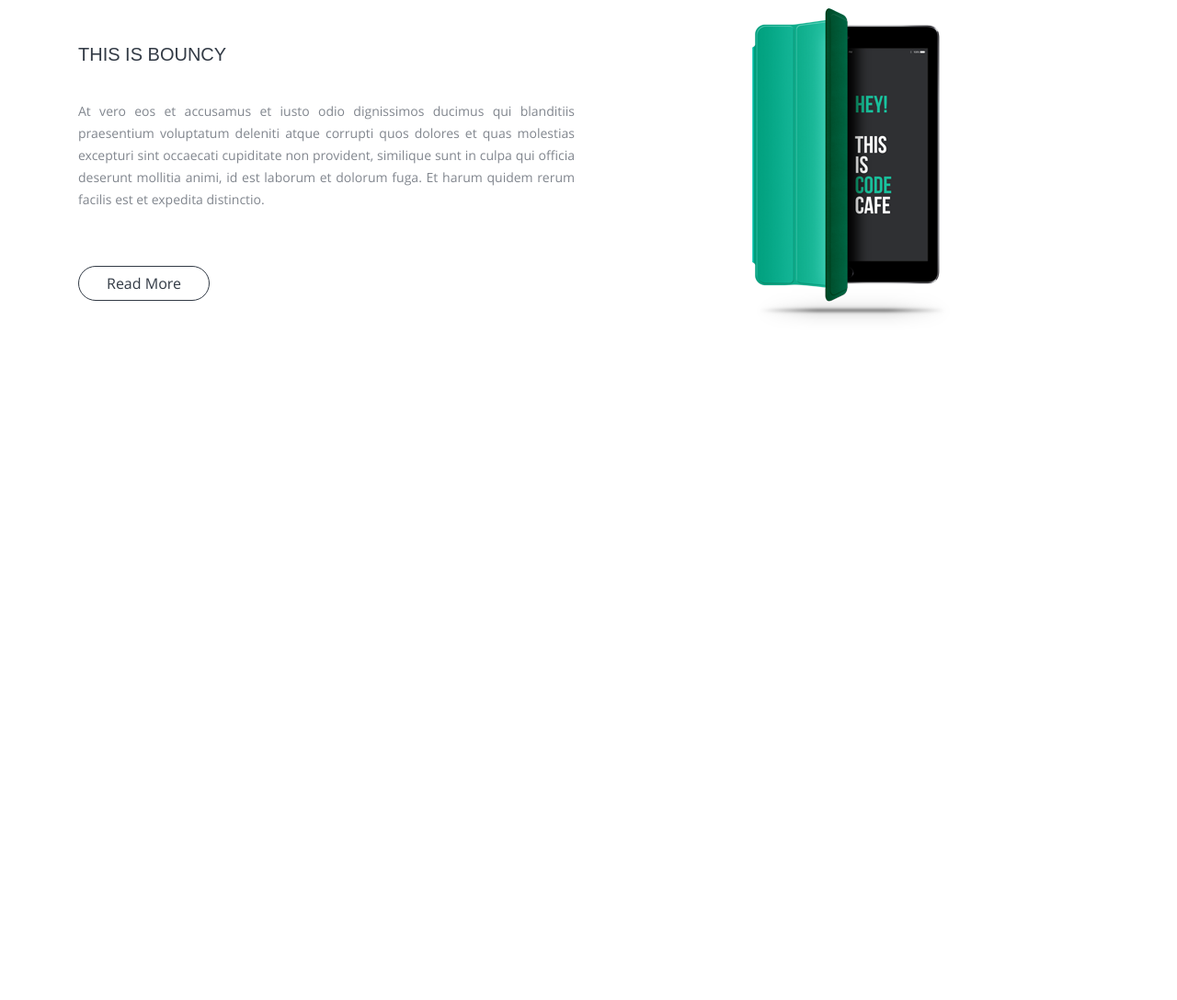
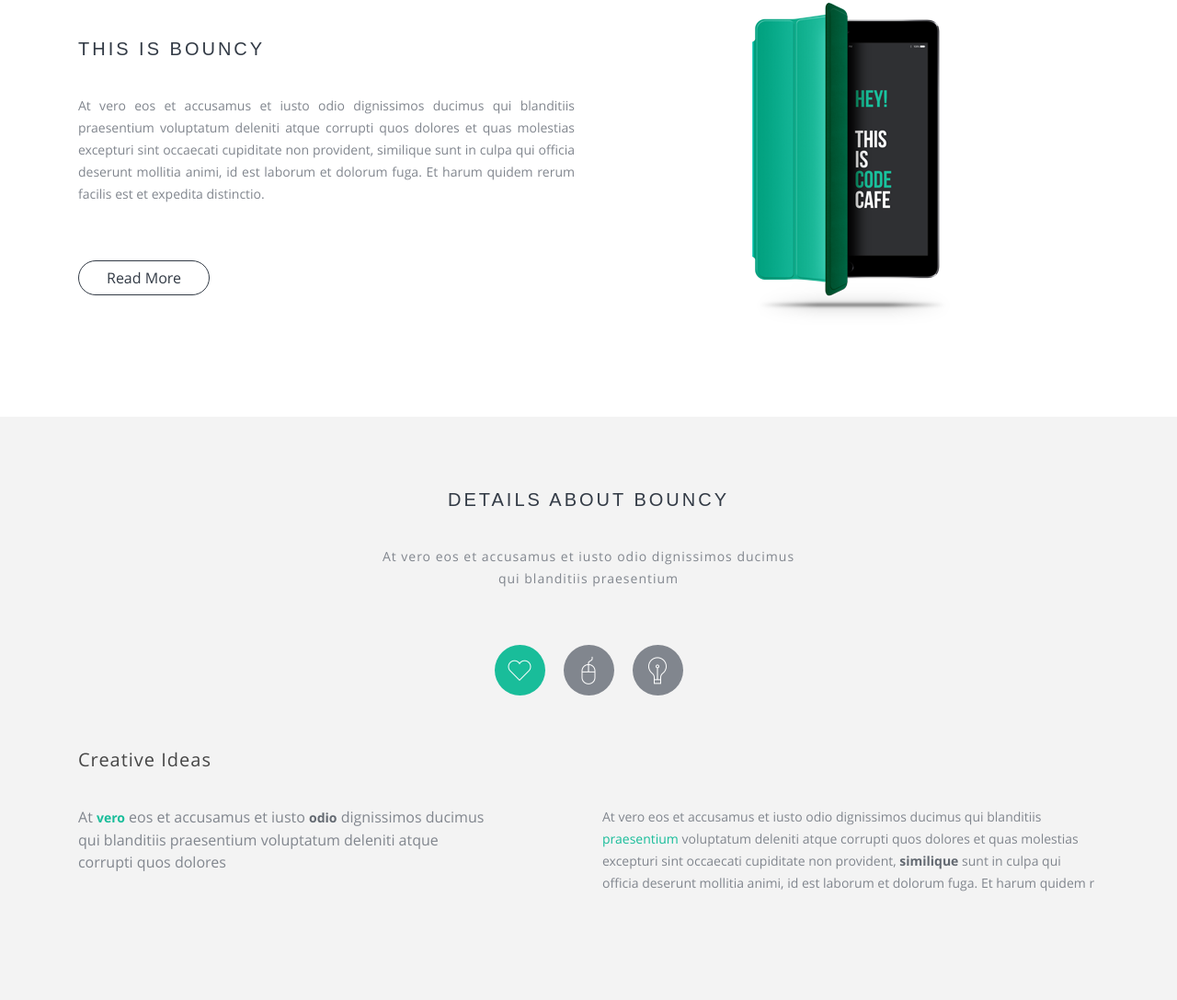
Before and after one commit to BohdanK226/Bouncy, a plain HTML site: page index.html in a window 1280 px wide. Shown: the part 818-1905 px from the top of the page at 92% size. Before the commit the page ends 1277 px from the top, so only its background shows below. Drawn offline with Linux system fonts and the light colour scheme; a web font is replaced by a local one.

Commit message:
done section about

```diff
--- a/css/css-reset.css
+++ b/css/css-reset.css
@@ -44,6 +44,7 @@ table {
 
 a:hover {
 	text-decoration: none;
+	color: inherit;
 }
 
 button:focus {
--- a/index.html
+++ b/index.html
@@ -50,7 +50,7 @@
         <h1 class="title">we are code cafe</h1>
         <p class="subtitle">At vero eos et accusamus et iusto odio dignissimos ducimus qui blanditiis praesentium
             voluptatum</p>
-        <a href="#" class="pe-7s-angle-down"></a>
+        <a href="#" class="style-cst-icon pe-7s-angle-down"></a>
     </div>
 </header>
 <section class="bouncy">
@@ -70,7 +70,28 @@
             <div class="ipad col-12 col-md-6"></div>
         </div>
     </div>
-
+</section>
+<section class="about">
+    <div class="container">
+        <h2 class="title">DetailS ABOUT BOUNCY</h2>
+        <p class="subtitle">At vero eos et accusamus et iusto odio dignissimos ducimus qui blanditiis praesentium</p>
+        <ul class="icons-menu">
+            <li><a href="#like" class="pe-7s-like style-cst-icon active"></a></li>
+            <li><a href="#mouse" class="pe-7s-mouse style-cst-icon"></a></li>
+            <li><a href="#light" class="pe-7s-light style-cst-icon"></a></li>
+        </ul>
+        <h3 class="content-title">Creative ideas</h3>
+        <div class="row">
+            <div class="col-12 col-md-5"><p class="main-font left-side">At <strong class="green">vero</strong> eos et accusamus et iusto
+                <strong>odio</strong> dignissimos ducimus
+                qui blanditiis
+                praesentium voluptatum deleniti atque corrupti quos dolores </p></div>
+            <div class="col-12 offset-md-1 col-md-6"><p class="main-font">At vero eos et accusamus et iusto odio dignissimos ducimus qui
+                blanditiis <span class="green">praesentium</span> voluptatum deleniti atque corrupti quos dolores et quas molestias excepturi sint
+                occaecati cupiditate non provident, <strong>similique</strong> sunt in culpa qui officia deserunt mollitia animi, id est
+                laborum et dolorum fuga. Et harum quidem r</p></div>
+        </div>
+    </div>
 </section>
 </body>
 </html>
--- a/js/script.js
+++ b/js/script.js
@@ -8,4 +8,21 @@ $(document).ready(function () {
             smartSpeed: 1000
         }
     );
+
+    function menu_togler(selector, clickElement) {
+            if (!clickElement.hasClass('active')){
+                selector.each(function () {
+                    $(this).removeClass('active')
+                });
+                clickElement.addClass('active');
+            }
+    }
+
+    $('.style-cst-icon').click(function () {
+        menu_togler($('.style-cst-icon'), $(this));
+    });
+
+    $('.nav-item').click(function () {
+        menu_togler($('.nav-item'), $(this));
+    })
 });
--- a/scss/style.scss
+++ b/scss/style.scss
@@ -4,6 +4,7 @@
 @import "../css/fonts.css";
 
 $green: #19bd9a;
+$gray: #81868e;
 $paddings: 80px 0 100px 0;
 
 @mixin max-screen($res) {
@@ -22,7 +23,18 @@ $paddings: 80px 0 100px 0;
 
 .subtitle {
   text-align: center;
-  margin-bottom: 60px;
+  max-width: 470px;
+  margin: auto auto 60px auto;
+  letter-spacing: 1px;
+}
+
+.content-title {
+  color: #464646;
+  font-family: OpenSansRegular, Arial, sans-serif;
+  font-size: 20px;
+  letter-spacing: 1px;
+  margin-bottom: 40px;
+  text-transform: capitalize;
 }
 
 .main-font strong {
@@ -42,6 +54,7 @@ $paddings: 80px 0 100px 0;
   text-align: center;
   margin-bottom: 40px;
   font-size: 20px;
+  letter-spacing: 3px;
 }
 
 .custom-btn {
@@ -57,6 +70,26 @@ $paddings: 80px 0 100px 0;
   -moz-border-radius: 25px;
   border-radius: 25px;
   margin: 60px 0 20px 0;
+}
+
+.style-cst-icon {
+  color: white;
+  font-size: 30px;
+  display: flex;
+  height: 55px;
+  width: 55px;
+  margin: auto;
+  background-color: $gray;
+  border-radius: 50%;
+  justify-content: center;
+  align-items: center;
+  &:hover {
+    color: white;
+  }
+}
+
+.style-cst-icon.active {
+  background-color: $green;
 }
 
 .navbar-brand {
@@ -84,9 +117,9 @@ header {
     }
   }
   .navbar .nav-item  {
-    padding: 3px 10px;
+    padding: 0 10px;
     @include max-screen(992px) {
-      padding: 3px 6px;
+      padding: 0 6px;
       text-align: center;
     }
     border-radius: 25px;
@@ -118,16 +151,10 @@ header {
     margin: auto auto 220px auto;
   }
   .pe-7s-angle-down {
-    color: white;
-    font-size: 30px;
-    display: flex;
+    margin-bottom: 80px;
     height: 40px;
     width: 40px;
-    margin: auto auto 80px auto;
     background-color: $green;
-    border-radius: 50%;
-    justify-content: center;
-    align-items: center;
   }
 }
 
@@ -148,3 +175,23 @@ header {
     }
   }
 }
+
+.about {
+  background-color: #f3f3f3;
+  padding: $paddings;
+  .icons-menu {
+    display: flex;
+    justify-content: center;
+    li {
+      margin: 0 10px 60px 10px;
+    }
+  }
+
+  .main-font {
+    margin-bottom: 15px;
+  }
+
+  .main-font.left-side {
+    font-size: 16px;
+  }
+}
```
Also changed, not shown: css/style.css, 1 other file.
